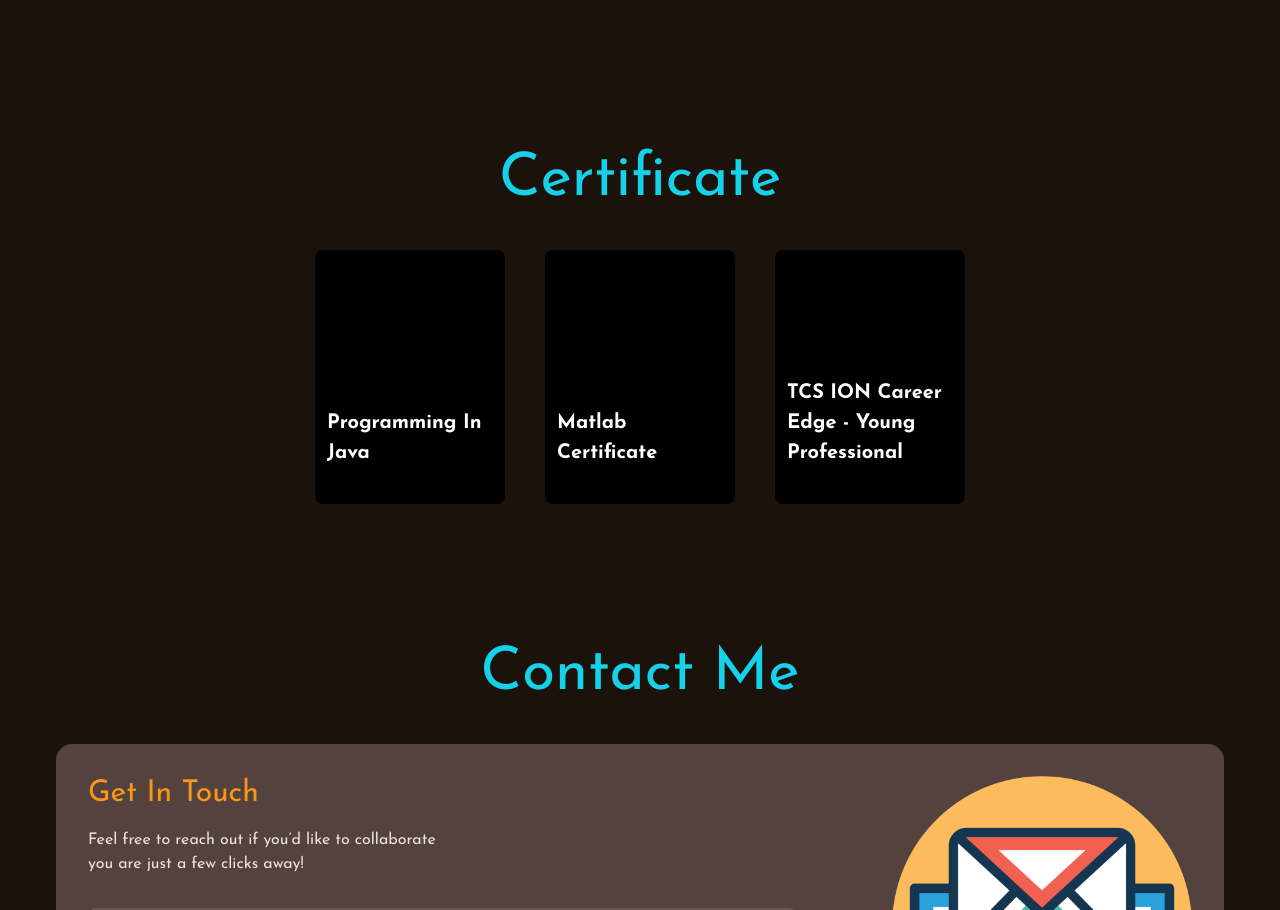
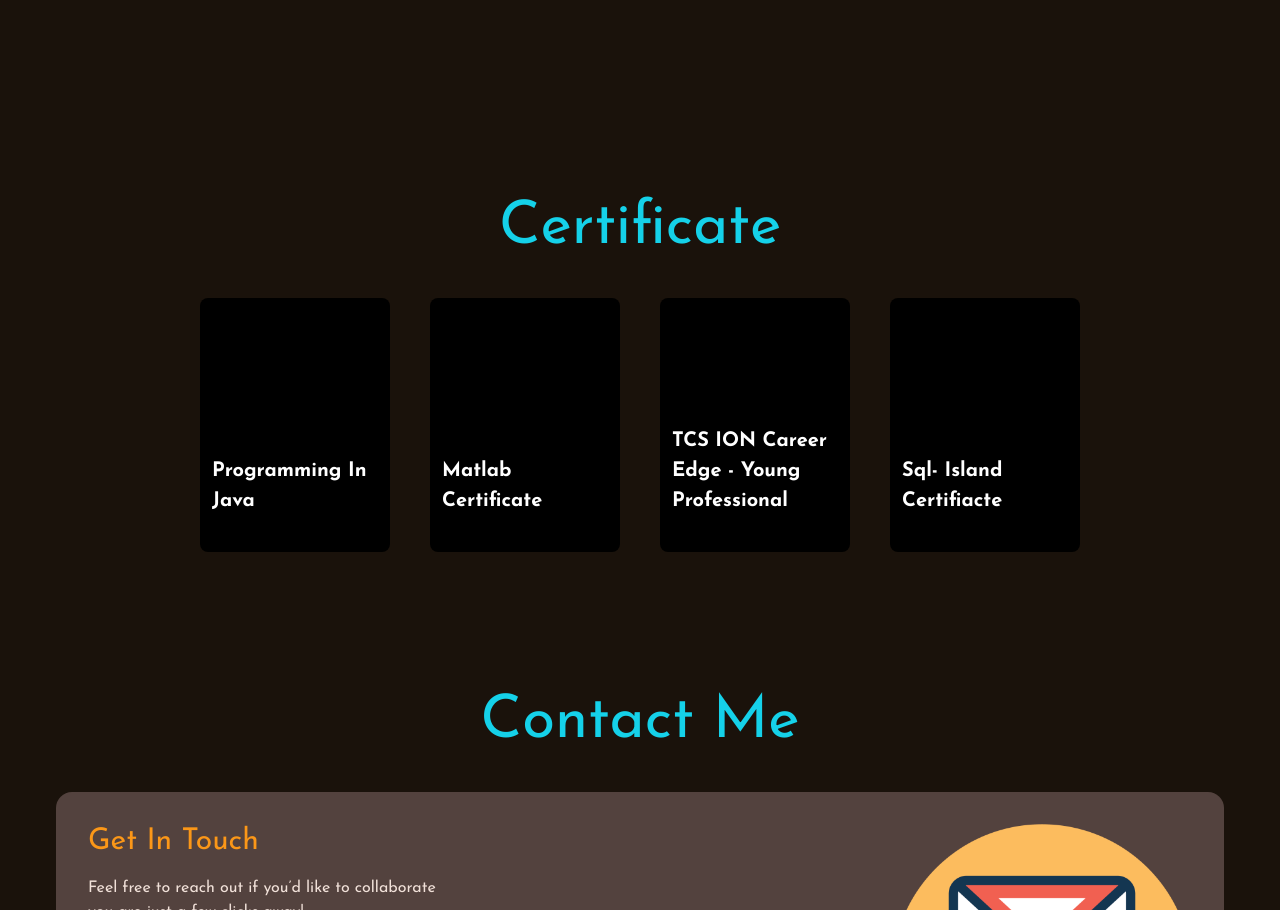
Before and after one commit to swapnilsupe01/E-portfolio, a React (Vite) app: page / in a window 1280 px wide. Shown: the part 5056-5966 px from the top of the page. Built offline with nearby package versions, Linux system fonts and the light colour scheme.

Commit message:
Certificate sql certificate is add

```diff
--- a/src/components/certificateSection/CertificateSection.jsx
+++ b/src/components/certificateSection/CertificateSection.jsx
@@ -3,7 +3,7 @@ import CertificateCard from './CertificateCard';
 
 const CertificateSection = () => {
   return (
-    <div id="certificate" className="flex flex-col items-center mt-28 py-10">
+    <div id="certificate" className="flex flex-col items-center mt-40 py-10">
       <h2 className="text-6xl text-cyan mb-10">Certificate</h2>
       <div className="flex gap-10 flex-wrap justify-center">
         <CertificateCard
@@ -18,6 +18,10 @@ const CertificateSection = () => {
           title="TCS iON Career Edge - Young Professional"
           pdf="/certificates/Swapnil_Supe_4639643.pdf"
         />
+         <CertificateCard
+          title="Sql- Island Certifiacte"
+          pdf="/certificates/Certificate_SQL-Island.pdf"
+        />
       </div>
     </div>
   );
```
Also changed, not shown: 1 other file (tests, documents, lock files or other folders).
